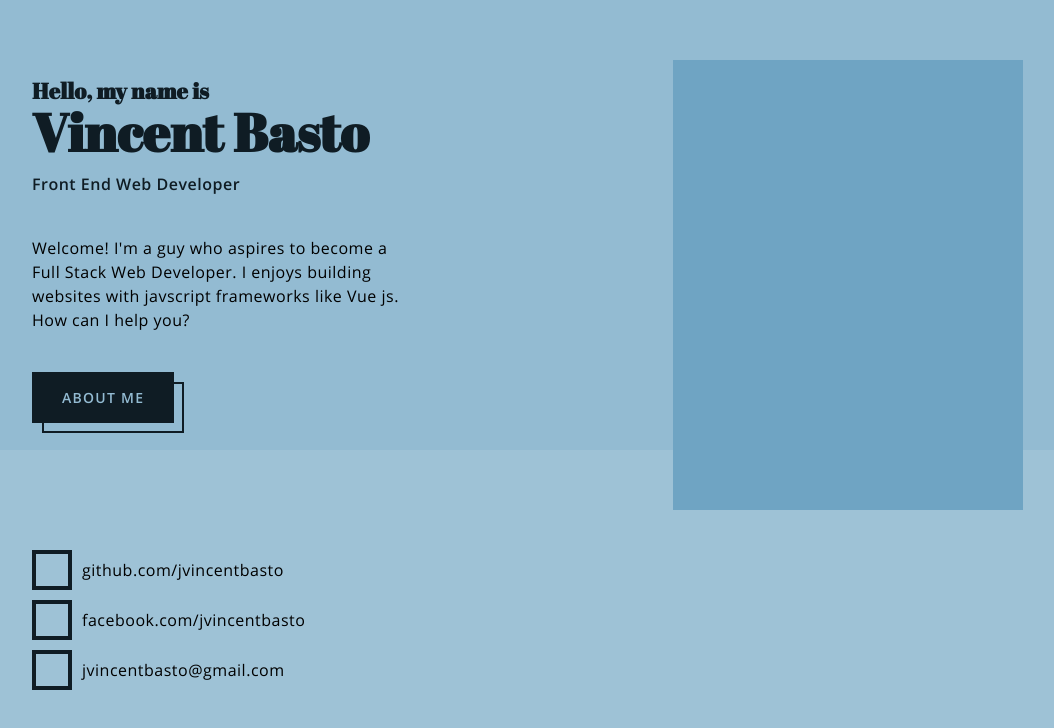
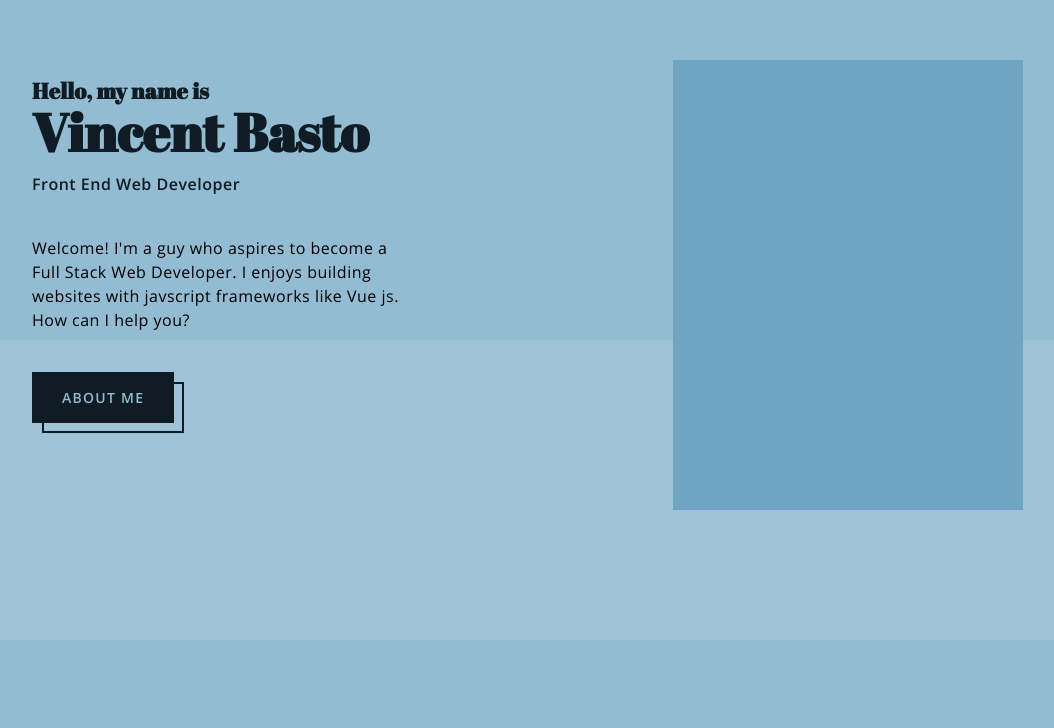
Before and after one commit to jvincentbasto/myportfolio, a Vue app: page / in a window 1280 px wide. Shown: the part 110-838 px from the top of the page, without its empty margins (64-1118 px from the left). After the commit the page ends 800 px from the top, so only its background shows below. Built offline with nearby package versions, Linux system fonts and the light colour scheme.

Commit message:
Create Hero.vue

```diff
--- a/src/views/homepage/Hero.vue
+++ b/src/views/homepage/Hero.vue
@@ -36,7 +36,7 @@
     <div class="section-margin row row--2">
       <!-- social links -->
       <div class="col col--1">
-        <social-links></social-links>
+        <!-- <social-links></social-links> -->
       </div>
 
       <div class="col col--2"></div>
@@ -46,14 +46,13 @@
   </section>
 </template>
 
-<script>
-import BtnPrimary from "@/components/btns/BtnPrimary.vue";
-import SocialLinks from "@/components/links/SocialLinks.vue";
+<script>import BtnPrimary from "@/components/btns/BtnPrimary.vue";
+// import SocialLinks from "@/components/links/SocialLinks.vue";
 
 export default {
   components: {
     BtnPrimary,
-    SocialLinks,
+    // SocialLinks,
   },
   methods: {
     colorSchemeInit() {
```
